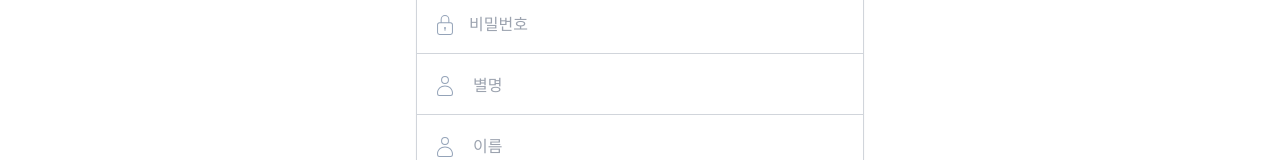
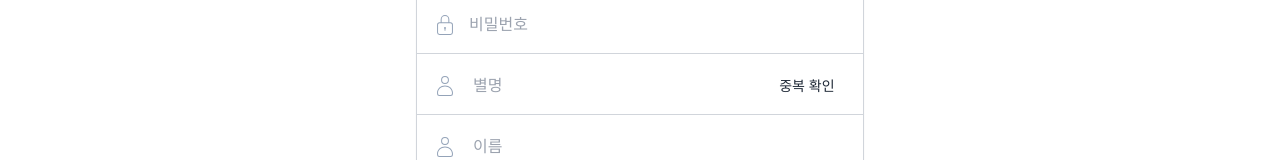
Before and after one commit to FordangIT/ArtGarden, a Next.js app: page /auth/signup in a window 1280 px wide. Shown: the part 417-577 px from the top of the page. Built offline with nearby package versions, Linux system fonts and the light colour scheme; a web font is replaced by a local one.

Commit message:
Feat: 닉네임 중복 체크

```diff
--- a/lib/api/userSign.tsx
+++ b/lib/api/userSign.tsx
@@ -79,6 +79,18 @@ export const checkLoginId = async (loginId: string) => {
     console.error("Error checking login ID:", error);
   }
 };
+//닉네임 중복확인
+export const checkLoginNick = async (loginNick: string) => {
+  try {
+    const response = await axios.get(
+      `${process.env.NEXT_PUBLIC_BACKEND_URL}/chkNickname?nickname=${loginNick}`
+    );
+
+    return response.data; // 필요한 데이터를 반환
+  } catch (error) {
+    console.error("Error checking login ID:", error);
+  }
+};
 
 //login 유저
 export const loginUser = async (loginInfo: any) => {
--- a/pages/auth/signup.tsx
+++ b/pages/auth/signup.tsx
@@ -5,7 +5,7 @@ import * as yup from "yup";
 import { toast, ToastContainer } from "react-toastify";
 import "react-toastify/dist/ReactToastify.css";
 import { CiUser, CiLock, CiMail } from "react-icons/ci";
-import { checkLoginId, joinMember } from "@/lib/api/userSign";
+import { checkLoginId, checkLoginNick, joinMember } from "@/lib/api/userSign";
 import { useRouter } from "next/router";
 interface SignupFormValues {
   userId: string;
@@ -53,6 +53,9 @@ const schema = yup.object().shape({
 const Signup: React.FC = () => {
   const [isIdChecked, setIsIdChecked] = useState<boolean>(false);
   const [passId, setPassId] = useState<string>("");
+  const [isNickChecked, setIsNickChecked] = useState<boolean>(false);
+  const [passNick, setPassNick] = useState<string>("");
+
   const {
     register,
     handleSubmit,
@@ -65,8 +68,22 @@ const Signup: React.FC = () => {
     mode: "onSubmit"
   });
   const router = useRouter();
+
   const onSubmit: SubmitHandler<SignupFormValues> = async (data) => {
     if (!isIdChecked || data.userId !== passId) {
+      toast.error("아이디 중복 확인을 해주세요.", {
+        position: "top-center",
+        autoClose: 3000,
+        hideProgressBar: false,
+        closeOnClick: true,
+        pauseOnHover: true,
+        draggable: true,
+        progress: undefined,
+        theme: "light",
+        className: "toast-css"
+      });
+      return;
+    } else if (!isNickChecked || data.nickname !== passNick) {
       toast.error("아이디 중복 확인을 해주세요.", {
         position: "top-center",
         autoClose: 3000,
@@ -192,6 +209,77 @@ const Signup: React.FC = () => {
       });
     }
   };
+
+  const handleNickCheck = async () => {
+    const userNick = getValues("nickname");
+    const isValidUserNick = /^[가-힣a-zA-Z0-9]{2,10}$/.test(userNick);
+    if (!userNick) {
+      toast.error("닉네임 입력하세요", {
+        position: "top-center",
+        autoClose: 3000,
+        hideProgressBar: false,
+        closeOnClick: true,
+        pauseOnHover: true,
+        draggable: true,
+        progress: undefined,
+        theme: "light"
+      });
+      return;
+    } else if (!isValidUserNick) {
+      toast.error("닉네임 형식에 맞게 입력하세요", {
+        position: "top-center",
+        autoClose: 3000,
+        hideProgressBar: false,
+        closeOnClick: true,
+        pauseOnHover: true,
+        draggable: true,
+        progress: undefined,
+        theme: "light"
+      });
+      return;
+    }
+
+    try {
+      const response = await checkLoginNick(userNick);
+      if (response) {
+        toast.error("이미 사용 중인 닉네임입니다.", {
+          position: "top-center",
+          autoClose: 3000,
+          hideProgressBar: false,
+          closeOnClick: true,
+          pauseOnHover: true,
+          draggable: true,
+          progress: undefined,
+          theme: "light"
+        });
+      } else {
+        toast.success("사용 가능한 닉네임입니다.", {
+          position: "top-center",
+          autoClose: 3000,
+          hideProgressBar: false,
+          closeOnClick: true,
+          pauseOnHover: true,
+          draggable: true,
+          progress: undefined,
+          theme: "light"
+        });
+        setPassNick(userNick);
+        setIsNickChecked(true);
+        clearErrors("nickname");
+      }
+    } catch (error) {
+      toast.warn("닉네임 중복 확인에 실패했습니다.", {
+        position: "top-center",
+        autoClose: 5000,
+        hideProgressBar: false,
+        closeOnClick: true,
+        pauseOnHover: true,
+        draggable: true,
+        progress: undefined,
+        theme: "light"
+      });
+    }
+  };
   const onSubmitButtonClick = async (
     event: React.MouseEvent<HTMLButtonElement>
   ) => {
@@ -249,6 +337,13 @@ const Signup: React.FC = () => {
                 className="block w-full ml-2 font-medium text-slate-700 p-1"
                 maxLength={10}
               />
+              <button
+                type="button"
+                onClick={handleNickCheck}
+                className="text-sm w-32"
+              >
+                중복 확인
+              </button>
             </div>
             <div className="flex mt-1 p-3 w-full border-b border-gray-300">
               <label className="flex items-center justify-center text-gray-700 p-1">
```
